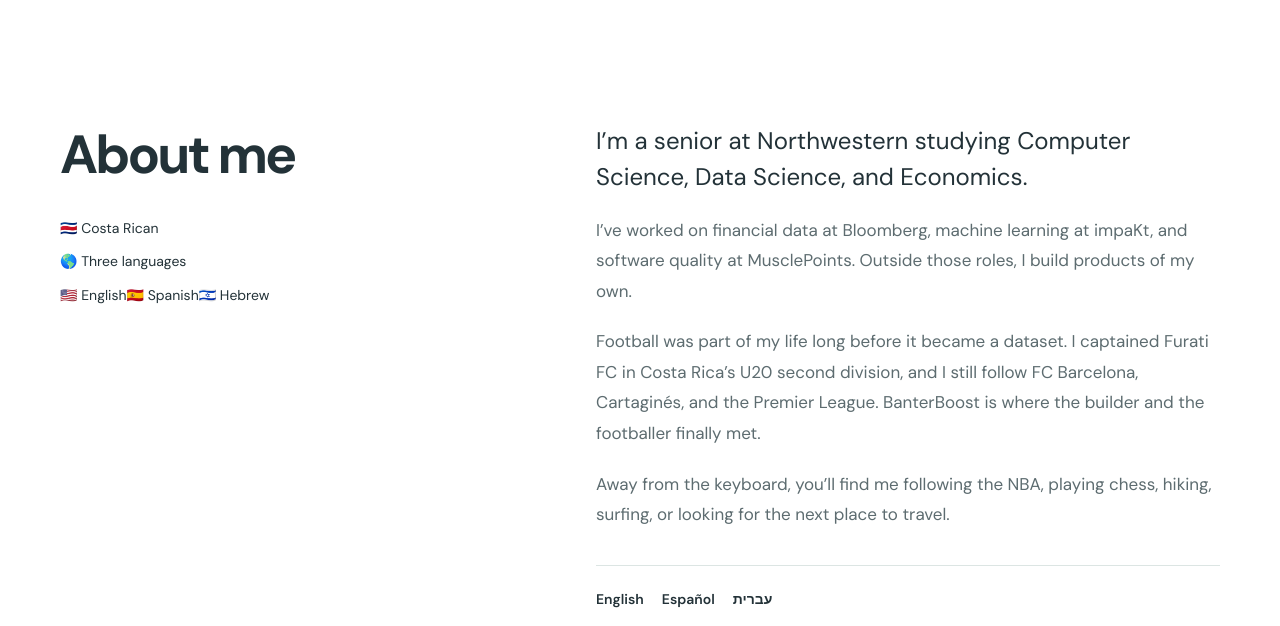
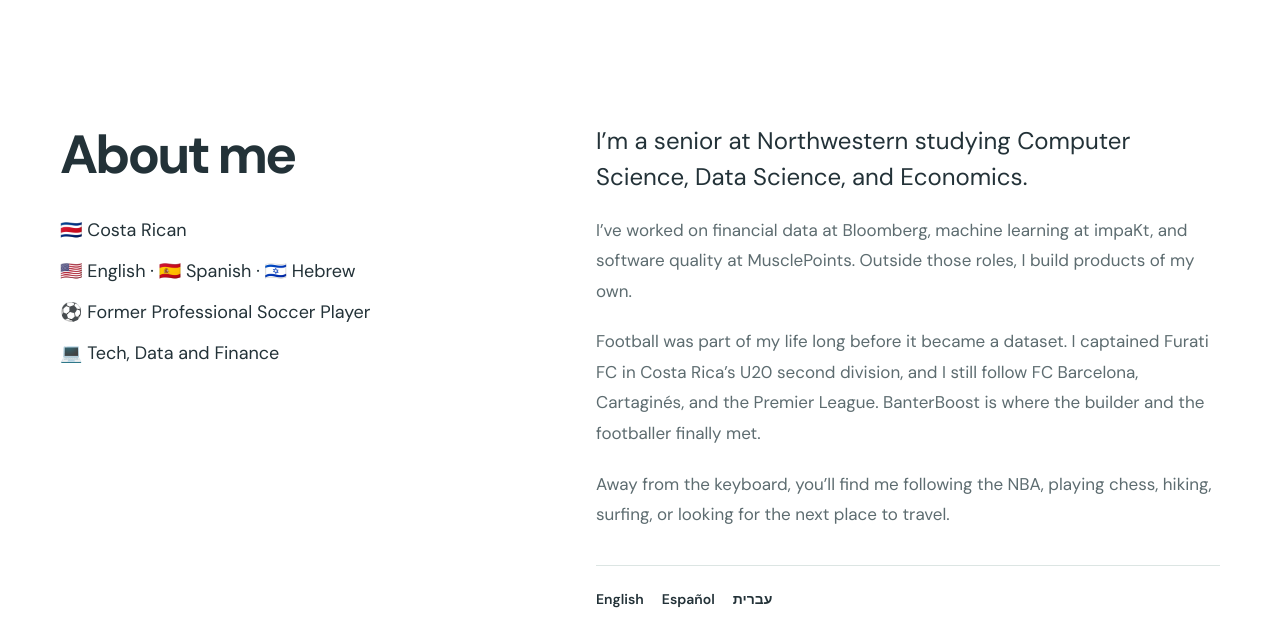
Before and after one commit to AdiRosenstock/AdiRosenstock.github.io, a website: page dist/index.html in a window 1280 px wide. Shown: the part 3240-3866 px from the top of the page. Drawn offline with Linux system fonts and the light colour scheme.

Commit message:
Expand About details and improve readability

```diff
--- a/dist/index.html
+++ b/dist/index.html
@@ -22,7 +22,7 @@
   <script src="script.js?v=cd211d999a60" defer></script>
   <script src="contact.js?v=0df259927064" defer></script>
   <link rel="stylesheet" href="motion.css?v=54cc669fbab2">
-  <link rel="stylesheet" href="refinement.css?v=913b725aeacc">
+  <link rel="stylesheet" href="refinement.css?v=2b061336f057">
   <script src="motion.js?v=a6755fd8d662" defer></script>
 </head>
 <body>
@@ -147,7 +147,15 @@
     </section>
 
     <section class="about-section section-wrap" id="about" aria-labelledby="about-title">
-      <div class="about-title"><h2 id="about-title">About me</h2><div class="personal-details"><span>🇨🇷 Costa Rican</span><span>🌎 Three languages</span></span>🇺🇸 English</span></span>🇪🇸 Spanish</span></span>🇮🇱 Hebrew</div></div>
+      <div class="about-title">
+        <h2 id="about-title">About me</h2>
+        <div class="personal-details">
+          <span>🇨🇷 Costa Rican</span>
+          <span>🇺🇸 English · 🇪🇸 Spanish · 🇮🇱 Hebrew</span>
+          <span>⚽ Former Professional Soccer Player</span>
+          <span>💻 Tech, Data and Finance</span>
+        </div>
+      </div>
       <div class="about-copy">
         <p class="about-lead">I’m a senior at Northwestern studying Computer Science, Data Science, and Economics.</p>
         <p>I’ve worked on financial data at Bloomberg, machine learning at impaKt, and software quality at MusclePoints. Outside those roles, I build products of my own.</p>
--- a/dist/refinement.css
+++ b/dist/refinement.css
@@ -287,7 +287,7 @@ h2 > span { color: var(--ink); }
 .about-section { grid-template-columns: .8fr 1.2fr; gap: 120px; padding-block: 135px; }
 .about-copy > p { max-width: 63ch; font-size: 17px; line-height: 1.8; }
 .about-copy > .about-lead { font-size: 24px; line-height: 1.5; }
-.personal-details { margin-top: 30px; }
+.personal-details { margin-top: 30px; gap: 14px; font-size: 18px; line-height: 1.5; }
 .interest-list { gap: 12px 24px; font-size: 25px; font-weight: 550; }
 .about-details { margin-top: 34px; }
 .language-row { margin-top: 35px; }
@@ -430,6 +430,7 @@ h2 > span { color: var(--ink); }
   .project-card .card-copy { padding: 21px 0 27px; }
   .card-copy h3 { font-size: 23px; }
   .about-section { grid-template-columns: 1fr; padding-block: 88px; gap: 30px; }
+  .personal-details { gap: 11px; font-size: 16px; }
   .about-copy > p { font-size: 16px; line-height: 1.75; }
   .about-copy > .about-lead { font-size: 22px; }
   .interest-list { font-size: 22px; }
```
